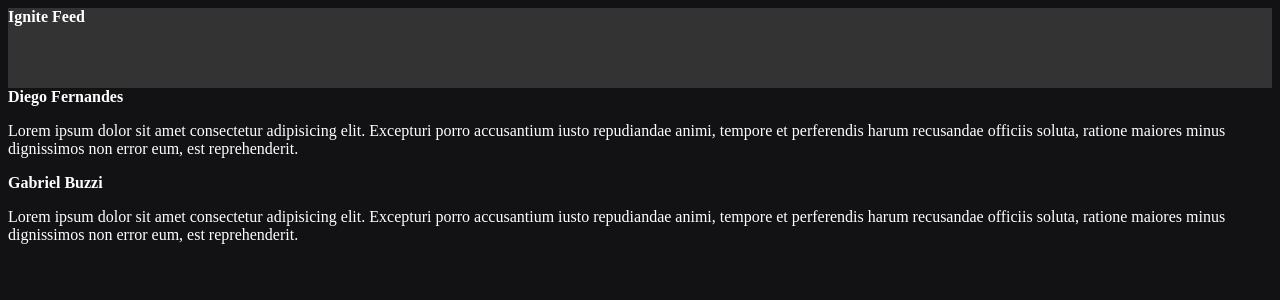
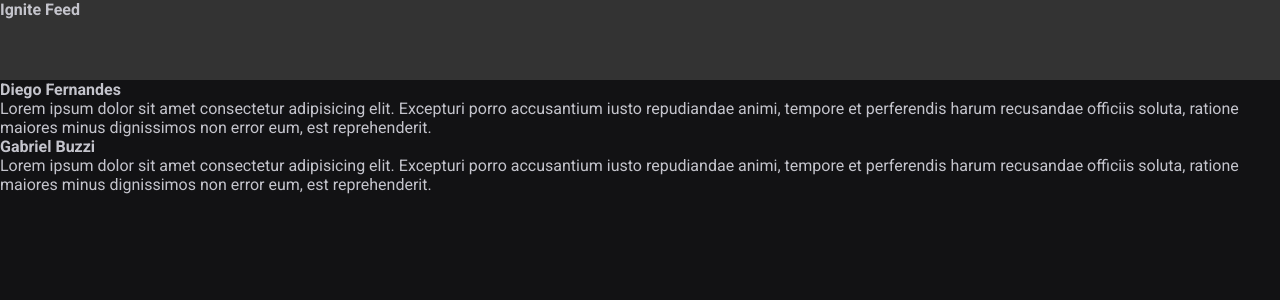
Before and after one commit to joaolalmeida/ReactJS, a React (Vite) app in the folder 01_Fundamentos do ReactJS/01-fundamentos-reactjs/: page / in a window 1280 px wide. Shown: the top 300 px of the page. Built offline with nearby package versions, Linux system fonts and the light colour scheme.

Commit message:
CSS-global

```diff
--- a/01_Fundamentos do ReactJS/01-fundamentos-reactjs/index.html
+++ b/01_Fundamentos do ReactJS/01-fundamentos-reactjs/index.html
@@ -2,8 +2,16 @@
 <html lang="en">
   <head>
     <meta charset="UTF-8" />
+
+    <!-- Links com rel de fontes precisam ser os primeiros do html para nao haver problemas com a fonte -->
+    <link rel="preconnect" href="https://fonts.googleapis.com"/>
+    <link rel="preconnect" href="https://fonts.gstatic.com" crossorigin/>
+
     <link rel="icon" type="image/svg+xml" href="/vite.svg" />
     <meta name="viewport" content="width=device-width, initial-scale=1.0" />
+
+    <link href="https://fonts.googleapis.com/css2?family=Roboto:wght@400;700&display=swap" rel="stylesheet"/>
+
     <title>Vite + React</title>
   </head>
   <body>
--- a/01_Fundamentos do ReactJS/01-fundamentos-reactjs/src/App.jsx
+++ b/01_Fundamentos do ReactJS/01-fundamentos-reactjs/src/App.jsx
@@ -4,7 +4,7 @@
 import { Header } from './components/Header';
 import {Post} from './Post';
 
-import './styles.css';
+import './global.css';
 
 export function App() {
   return (
--- /dev/null
+++ b/01_Fundamentos do ReactJS/01-fundamentos-reactjs/src/global.css
@@ -0,0 +1,30 @@
+:root {
+  --white: #fff;
+  --gray-100:#e1e1e6;
+  --gray-300:#c4c4cc;
+  --gray-400:#8d8d99;
+  --gray-600:#323238;
+  --gray-700:#29292e;
+  --gray-800:#202024;
+  --gray-900:#121214;
+
+  --grenn-500:#00875f;
+}
+
+* {
+  margin: 0;
+  padding: 0;
+  box-sizing: border-box;
+}
+
+body {
+  background-color: var(--gray-900);
+  color: var(--gray-300);
+  -webkit-font-smoothing: antialiased; /* Fontes ficam mais finas e detalhadas */
+}
+
+ body, input, textarea, button {  /*Elementos que não herdam a fonte do body*/
+  font-family: 'Roboto', sans-serif; /*Carregar a fonte Roboto caso não consiga carregar uma fonte sem serifa */
+  font-weight: 400;
+  font-size: 1rem; /* Usar Rem de preferencia para acessibilidade de fontes quando o usuario aumenta o tamanho da fonte tanto no celular quanto no computador */
+}
--- a/01_Fundamentos do ReactJS/01-fundamentos-reactjs/src/styles.css
+++ /dev/null
@@ -1,4 +0,0 @@
-body {
-  background-color: #121214;
-  color: #fff;
-}
```
